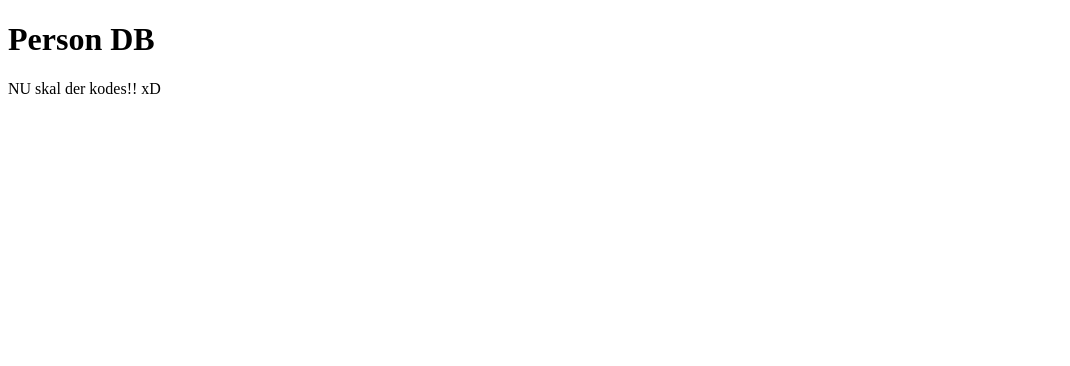
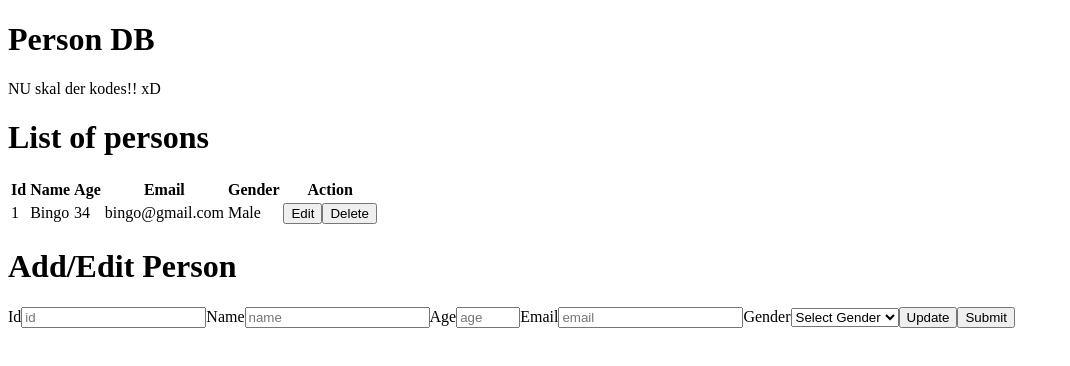
Before and after one commit to Jenjolen/React-Forms-CRUD_24-11-2024, a React (Vite) app: page / in a window 1280 px wide. Shown: the top 366 px of the page, without its empty margins (0-1070 px from the left). Built offline with nearby package versions, Linux system fonts and the light colour scheme.

Commit message:
Færdiggjort video 2 (forms_02) - har sat components op (PersonList og PersonForm) og forbundet dem med deres parent component App.jsx

```diff
--- a/src/App.jsx
+++ b/src/App.jsx
@@ -1,5 +1,7 @@
 
 import './styles/App.css'
+import PersonList from './components/PersonList'
+import PersonForm from './components/PersonForm'
 
 function App() {
 
@@ -8,6 +10,8 @@ function App() {
     <div>
       <h1>Person DB</h1>
       <p>NU skal der kodes!! xD</p>
+      <PersonList />
+      <PersonForm />
     </div>
   )
 }
--- /dev/null
+++ b/src/components/PersonForm.jsx
@@ -0,0 +1,29 @@
+function PersonForm() {
+    return (
+        <div>
+            <h1>Add/Edit Person</h1>
+            <form>
+    <label htmlFor="id">Id</label>
+    <input name="id" id="1" type="number" readOnly placeholder="id" />
+    <label htmlFor="name">Name</label>
+    <input name="name" id="name" type="text" placeholder="name" />
+    <label htmlFor="age">Age</label>
+    <input name="age" id="age" type="number" min="1" max="120" placeholder="age" />
+    <label htmlFor="email">Email</label>
+    <input name="email" id="email" type="email" placeholder="email" />
+    <label htmlFor="gender">Gender</label>
+    <select name="gender" id="gender">
+        <option defaultChecked>Select Gender</option>
+        <option value="male">Male</option>
+        <option value="female">Female</option>
+        <option value="other">Other</option>
+    </select>
+    <button type="update">Update</button>
+    <button type="submit">Submit</button>
+</form>
+
+        </div>
+     );
+}
+
+export default PersonForm;
--- /dev/null
+++ b/src/components/PersonList.jsx
@@ -0,0 +1,35 @@
+function PersonList() {
+    return ( <div>
+
+        <h1>List of persons</h1>
+        <table className="table table-striped">
+    <thead>
+        <tr>
+        <th>Id</th>
+        <th>Name</th>
+        <th>Age</th>
+        <th>Email</th>
+        <th>Gender</th>
+        <th>Action</th>
+        </tr>
+    </thead>
+    <tbody>
+        <tr>
+        <td>1</td>
+        <td>Bingo</td>
+        <td>34</td>
+        <td>bingo@gmail.com</td>
+        <td>Male</td>
+        <td>
+            <button>Edit</button>
+            <button>Delete</button>
+        </td>
+        </tr>
+    </tbody>
+    </table>
+
+    </div>
+    );
+}
+
+export default PersonList;
```
